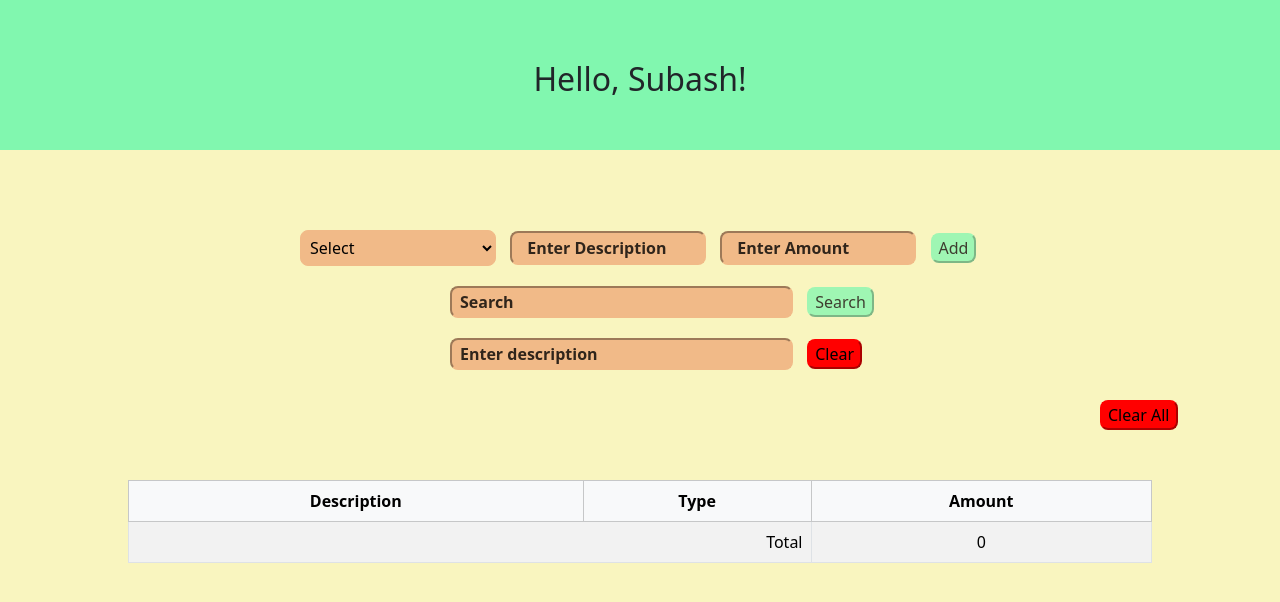
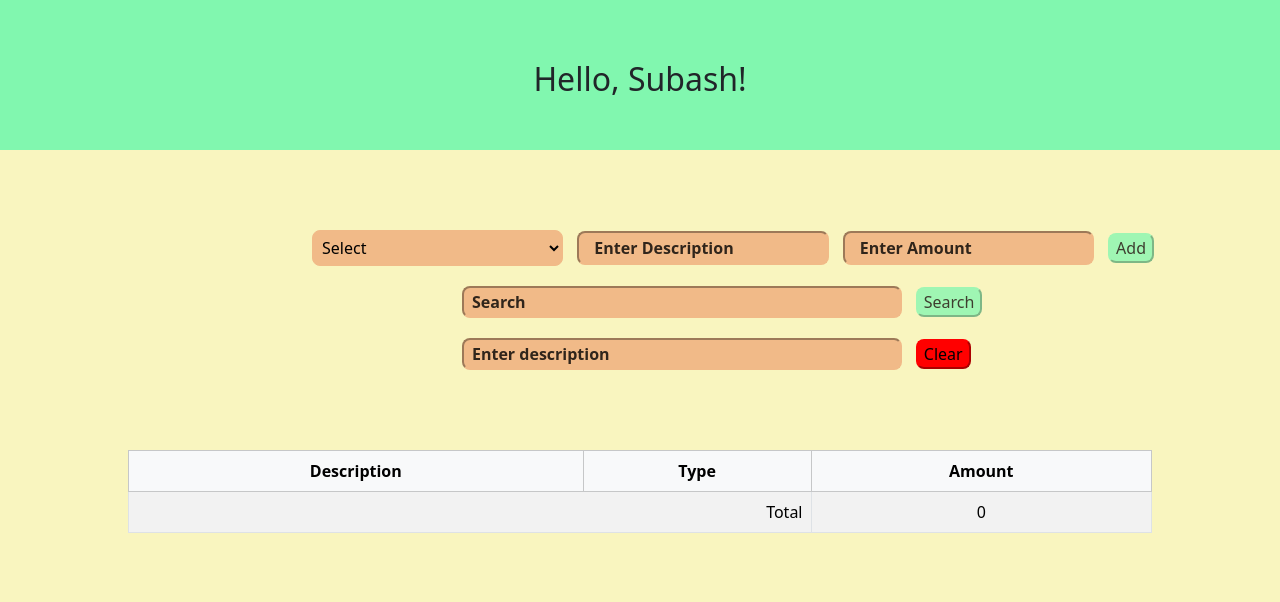
Before and after one commit to Arulsubash/Profit-Expense-Tracker, a Flask app: page /home in a window 1280 px wide; the page is wider, and only the part inside the window is pictured. Shown: the top 602 px of that part. Run offline with Flask 3, Linux system fonts and the light colour scheme; a user stored in the database is signed in; some libraries are stand-ins or nearby versions.

Commit message:
Update home.html

```diff
--- a/templates/home.html
+++ b/templates/home.html
@@ -5,13 +5,13 @@
 {% endblock %}
 
 {% block body %}
-   <div id="head">
+   <div id="head" class="container-fluid">
       <h2 style="margin: 0; text-transform: capitalize;">Hello, {{name}}!</h2>
       <form action="/logout" method="post">
          <input type="submit" value="Logout" id="logout">
       </form>
    </div>
-   <div id="addinput">
+   <div id="addinput" class="container-fluid">
       <form action="/home" method="post">
          <select name="type" required>
             <option disabled selected>Select</option>
```
